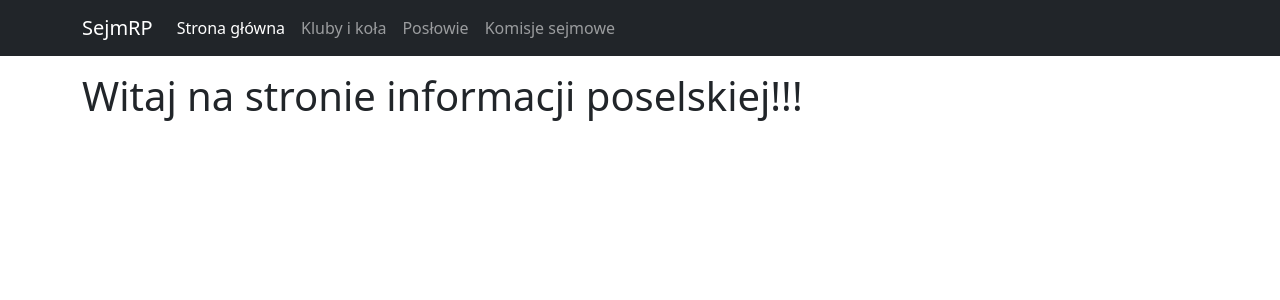
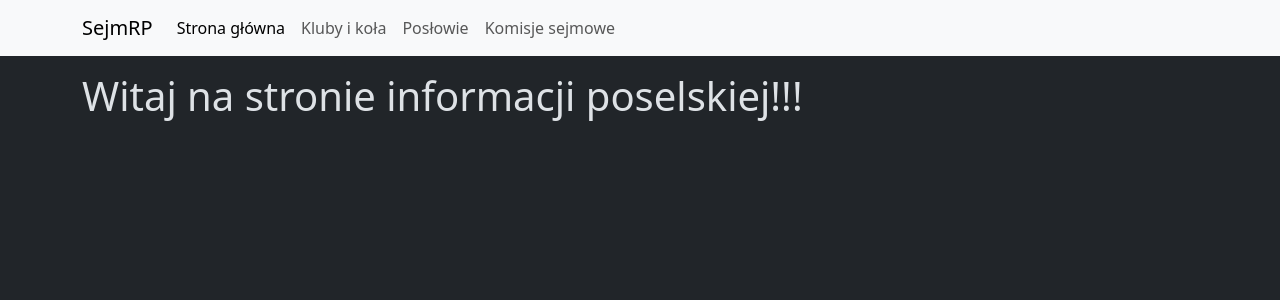
Before and after one commit to VeseMir2k/sejm-rp, a React (Create React App) app: page / in a window 1280 px wide. Shown: the top 300 px of the page. Built offline with nearby package versions, Linux system fonts and the light colour scheme; no server answers.

Commit message:
create Router.js and Navigation.js

```diff
--- a/public/index.html
+++ b/public/index.html
@@ -13,7 +13,7 @@
     <link rel="manifest" href="%PUBLIC_URL%/manifest.json" />
     <title>SejmRP</title>
   </head>
-  <body>
+  <body data-bs-theme="dark">
     <noscript>You need to enable JavaScript to run this app.</noscript>
     <div id="root"></div>
   </body>
--- a/src/App.js
+++ b/src/App.js
@@ -1,39 +1,18 @@
-import { NavLink, Outlet } from "react-router-dom";
-import { Container, Navbar, Nav } from "react-bootstrap";
+import { Outlet } from "react-router-dom";
+import { AppProvider } from "./AppContext";
+import Navigation from "./Components/Navigation";
+import { Container } from "react-bootstrap";
 
 const App = () => {
   return (
-    <div className="App">
-      <Navbar expand="lg" bg="dark" data-bs-theme="dark">
-        <Container>
-          <Navbar.Brand>
-            <NavLink to="/" className="nav-brand__nav-link">
-              SejmRP
-            </NavLink>
-          </Navbar.Brand>
-          <Navbar.Toggle aria-controls="basic-navbar-nav" />
-          <Navbar.Collapse id="basic-navbar-nav">
-            <Nav className="me-auto">
-              <NavLink to="/" className="nav-link">
-                Strona główna
-              </NavLink>
-              <NavLink to="/kluby-i-kola" className="nav-link">
-                Kluby i koła
-              </NavLink>
-              <NavLink to="/poslowie" className="nav-link">
-                Posłowie
-              </NavLink>
-              <NavLink to="/komisje-sejmowe" className="nav-link">
-                Komisje sejmowe
-              </NavLink>
-            </Nav>
-          </Navbar.Collapse>
+    <AppProvider>
+      <div className="App">
+        <Navigation />
+        <Container className="mt-3">
+          <Outlet />
         </Container>
-      </Navbar>
-      <Container className="mt-3">
-        <Outlet />
-      </Container>
-    </div>
+      </div>
+    </AppProvider>
   );
 };
 
--- a/src/AppContext.js
+++ b/src/AppContext.js
@@ -3,8 +3,9 @@ import { createContext, useState, useEffect } from "react";
 export const AppContext = createContext();
 
 export const AppProvider = ({ children }) => {
-  const [clubsGroups, setClubsGroups] = useState(false);
+  const [clubsGroups, setClubsGroups] = useState([]);
   const [clubGroup, setClubGroup] = useState(false);
+  const [membersOfParliament, setMembersOfParliament] = useState(false);
 
   const fetchClubsGroups = async () => {
     const response = await fetch("https://api.sejm.gov.pl/sejm/term10/clubs");
@@ -12,12 +13,21 @@ export const AppProvider = ({ children }) => {
     setClubsGroups(data);
   };
 
+  const fetchMembersOfParliament = async () => {
+    const response = await fetch("https://api.sejm.gov.pl/sejm/term10/MP");
+    const data = await response.json();
+    setMembersOfParliament(data);
+  };
+
   useEffect(() => {
     fetchClubsGroups();
+    fetchMembersOfParliament();
   }, []);
 
   return (
-    <AppContext.Provider value={{ clubsGroups, clubGroup, setClubGroup }}>
+    <AppContext.Provider
+      value={{ clubsGroups, clubGroup, setClubGroup, membersOfParliament }}
+    >
       {children}
     </AppContext.Provider>
   );
--- /dev/null
+++ b/src/Components/Navigation.js
@@ -0,0 +1,35 @@
+import { NavLink } from "react-router-dom";
+import { Container, Navbar, Nav } from "react-bootstrap";
+
+const Navigation = () => {
+  return (
+    <Navbar expand="lg" bg="light" data-bs-theme="light">
+      <Container>
+        <Navbar.Brand>
+          <NavLink to="/" className="nav-brand__nav-link">
+            SejmRP
+          </NavLink>
+        </Navbar.Brand>
+        <Navbar.Toggle aria-controls="basic-navbar-nav" />
+        <Navbar.Collapse id="basic-navbar-nav">
+          <Nav className="me-auto">
+            <NavLink to="/" className="nav-link">
+              Strona główna
+            </NavLink>
+            <NavLink to="/kluby-i-kola" className="nav-link">
+              Kluby i koła
+            </NavLink>
+            <NavLink to="/poslowie" className="nav-link">
+              Posłowie
+            </NavLink>
+            <NavLink to="/komisje-sejmowe" className="nav-link">
+              Komisje sejmowe
+            </NavLink>
+          </Nav>
+        </Navbar.Collapse>
+      </Container>
+    </Navbar>
+  );
+};
+
+export default Navigation;
--- a/src/Pages/ClubsAndGroups.js
+++ b/src/Pages/ClubsAndGroups.js
@@ -10,11 +10,7 @@ const ClubsAndGroups = () => {
   const handleClose = () => setShow(false);
   const handleShow = () => setShow(true);
 
-  return (
-    <>
-      <Stack className="d-flex align-items-center">
-        {clubsGroups
-          ? clubsGroups.map((item, index) => (
+  const result = clubsGroups.map((item, index) => (
     <Button
       onClick={() => {
         handleShow();
@@ -22,14 +18,16 @@ const ClubsAndGroups = () => {
       }}
       className="mb-2 w-50"
       size="lg"
-                variant="outline-dark"
+      variant="outline-light"
       key={index}
     >
       {item.id}
     </Button>
-            ))
-          : null}
-      </Stack>
+  ));
+
+  return (
+    <>
+      <Stack className="d-flex align-items-center">{result}</Stack>
       <ClubsAndGroupsModal handleClose={handleClose} show={show} />
     </>
   );
--- a/src/Pages/MembersOfParliament.js
+++ b/src/Pages/MembersOfParliament.js
@@ -1,5 +1,16 @@
+import { useContext } from "react";
+import { AppContext } from "../AppContext";
+
 const MembersOfParliament = () => {
-  return <h1>Informacje o posłach!!!</h1>;
+  const { membersOfParliament } = useContext(AppContext);
+
+  return (
+    <ul>
+      {membersOfParliament
+        ? membersOfParliament.map((item) => <li>{item.birthLocation}</li>)
+        : null}
+    </ul>
+  );
 };
 
 export default MembersOfParliament;
--- /dev/null
+++ b/src/Router.js
@@ -0,0 +1,26 @@
+import { BrowserRouter, Routes, Route } from "react-router-dom";
+import App from "./App";
+import Home from "./Pages/Home";
+import ClubsAndGroups from "./Pages/ClubsAndGroups";
+import MembersOfParliament from "./Pages/MembersOfParliament";
+import ParliamentaryCommittees from "./Pages/ParliamentaryCommittees";
+
+const Router = () => {
+  return (
+    <BrowserRouter>
+      <Routes>
+        <Route path="/" element={<App />}>
+          <Route index element={<Home />} />
+          <Route path="/kluby-i-kola" element={<ClubsAndGroups />} />
+          <Route path="/poslowie" element={<MembersOfParliament />} />
+          <Route
+            path="/komisje-sejmowe"
+            element={<ParliamentaryCommittees />}
+          />
+        </Route>
+      </Routes>
+    </BrowserRouter>
+  );
+};
+
+export default Router;
--- a/src/index.js
+++ b/src/index.js
@@ -1,34 +1,14 @@
 import React from "react";
 import ReactDOM from "react-dom/client";
 import reportWebVitals from "./reportWebVitals";
-import { BrowserRouter as Router, Routes, Route } from "react-router-dom";
-import { AppProvider } from "./AppContext";
-import App from "./App";
-import Home from "./Pages/Home";
-import ClubsAndGroups from "./Pages/ClubsAndGroups";
-import ParliamentaryCommittees from "./Pages/ParliamentaryCommittees";
+import Router from "./Router";
 import "bootstrap/dist/css/bootstrap.min.css";
 import "./App.css";
-import MembersOfParliament from "./Pages/MembersOfParliament";
 
 const root = ReactDOM.createRoot(document.getElementById("root"));
 root.render(
   <React.StrictMode>
-    <AppProvider>
-      <Router>
-        <Routes>
-          <Route path="/" element={<App />}>
-            <Route index element={<Home />} />
-            <Route path="/kluby-i-kola" element={<ClubsAndGroups />} />
-            <Route path="/poslowie" element={<MembersOfParliament />} />
-            <Route
-              path="/komisje-sejmowe"
-              element={<ParliamentaryCommittees />}
-            />
-          </Route>
-        </Routes>
-      </Router>
-    </AppProvider>
+    <Router />
   </React.StrictMode>
 );
 
```
Lines whose indentation alone changed are shown as unchanged.
